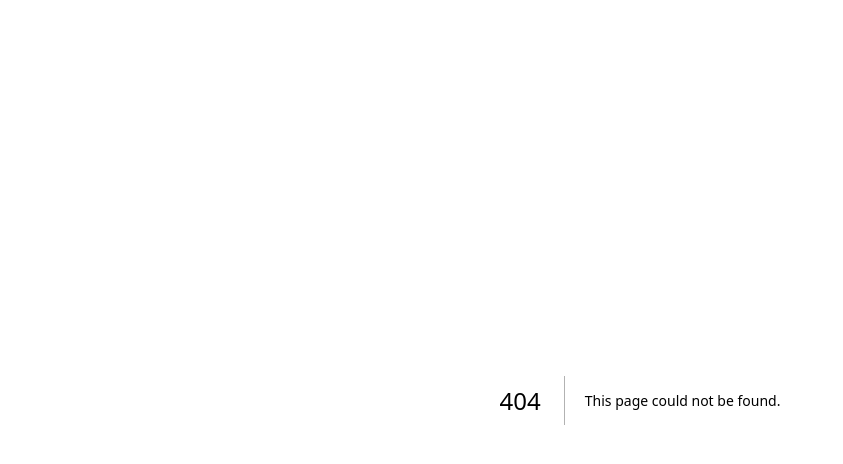
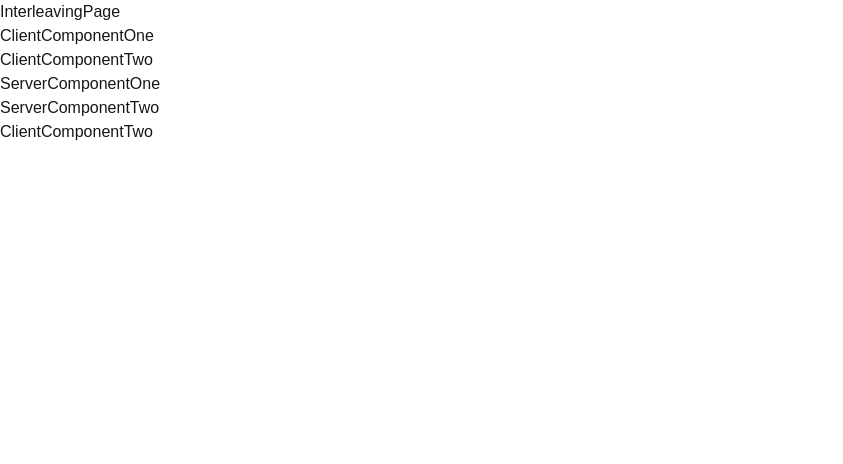
Before and after one commit to MUHAMMADSabbirHossain/codevolution, a Next.js app in the folder nextjs-15-beg-adv/rendering-demo/: page /interleaving in a window 1280 px wide. Before the commit this address had no page. Shown: the top 464 px of the page, without its empty margins (0-843 px from the left). Built offline with nearby package versions, Linux system fonts and the light colour scheme.

Commit message:
complete: Next.js 15 Tutorial - 65 - Interleaving Server and Client Components.

```diff
--- /dev/null
+++ b/nextjs-15-beg-adv/rendering-demo/src/app/interleaving/page.tsx
@@ -0,0 +1,21 @@
+import ClientComponentOne from "@/components/client-component-one";
+import ServerComponentOne from "@/components/server-component-one";
+import React from "react";
+
+// Any component nested under Client component automatically becomes a client components.
+// Server component can’t be import directly in client component.
+
+// Solution: instated of nesting server component under client component, pass server component as a props into the client component. This approach children props pass server component is known as slot.
+
+export default function InterleavingPage() {
+  return (
+    <div>
+      InterleavingPage
+      {/* <ServerComponentOne /> */}
+      {/* <ClientComponentOne /> */}
+      <ClientComponentOne>
+        <ServerComponentOne />
+      </ClientComponentOne>
+    </div>
+  );
+}
--- /dev/null
+++ b/nextjs-15-beg-adv/rendering-demo/src/components/client-component-one.tsx
@@ -0,0 +1,21 @@
+"use client";
+
+import React from "react";
+import { useState } from "react";
+import ClientComponentTwo from "./client-component-two";
+
+export default function ClientComponentOne({
+  children,
+}: {
+  children: React.ReactNode;
+}) {
+  const [name, setName] = useState("Batman");
+
+  return (
+    <div>
+      ClientComponentOne
+      <ClientComponentTwo />
+      {children}
+    </div>
+  );
+}
--- /dev/null
+++ b/nextjs-15-beg-adv/rendering-demo/src/components/client-component-two.tsx
@@ -0,0 +1,10 @@
+"use client";
+
+import React from "react";
+import { useState } from "react";
+
+export default function ClientComponentTwo() {
+  const [name, setName] = useState("Batman");
+
+  return <div>ClientComponentTwo</div>;
+}
--- /dev/null
+++ b/nextjs-15-beg-adv/rendering-demo/src/components/server-component-one.tsx
@@ -0,0 +1,15 @@
+import fs from "fs";
+import ServerComponentTwo from "./server-component-two";
+import ClientComponentOne from "./client-component-one";
+import ClientComponentTwo from "./client-component-two";
+
+export default function ServerComponentOne() {
+  fs.readFileSync("src/components/server-component-one.tsx", "utf-8");
+  return (
+    <div>
+      ServerComponentOne
+      <ServerComponentTwo />
+      <ClientComponentTwo />
+    </div>
+  );
+}
--- /dev/null
+++ b/nextjs-15-beg-adv/rendering-demo/src/components/server-component-two.tsx
@@ -0,0 +1,8 @@
+import React from "react";
+import fs from "fs";
+
+export default function ServerComponentTwo() {
+  fs.readFileSync("src/components/server-component-two.tsx", "utf-8");
+
+  return <div>ServerComponentTwo</div>;
+}
```
